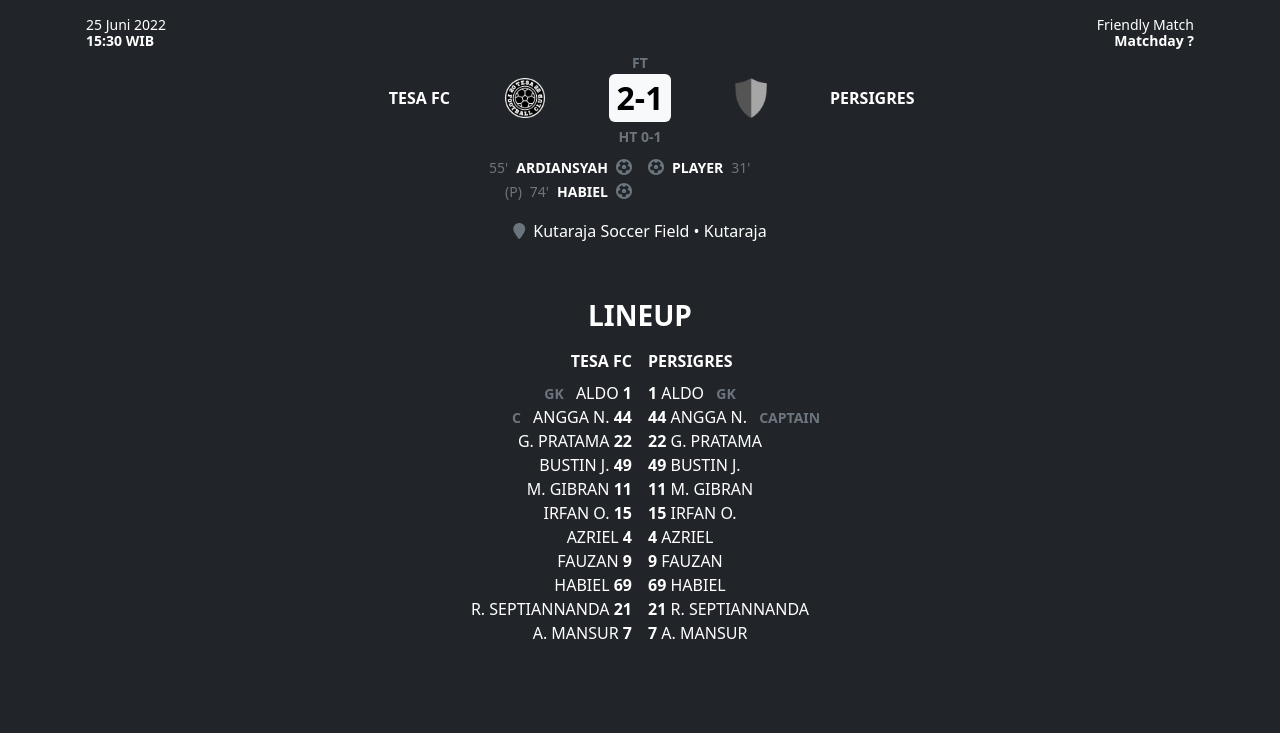
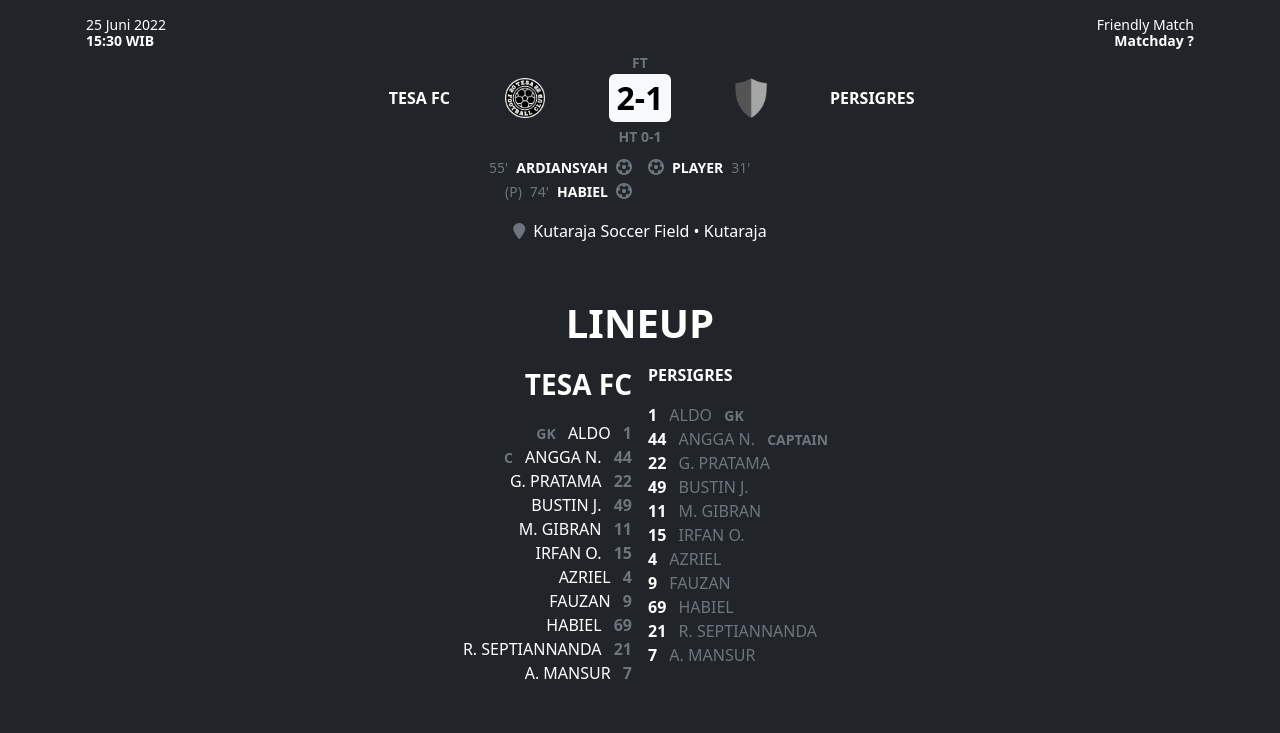
Before and after one commit to tesafc/tesafc.github.io, a Jekyll site: the page built from _matches/2022-06-25.md, in a window 1280 px wide. Shown: the part 781-1514 px from the top of the page. Built offline with Jekyll 4.4.1, drawn with Linux system fonts in a browser that asks for light colours; nearby versions of some CDN libraries; before the commit the page ends 1474 px from its top, so only the background shows below that.

Commit message:
Update match.html

```diff
--- a/_layouts/match.html
+++ b/_layouts/match.html
@@ -71,32 +71,32 @@
   </div>
   {% if page.lineup %}
   <div class="container px-0 mt-5">
-    <h3 class="text-center text-uppercase text-bg-dark fw-bolder mb-3">lineup</h3>
+    <h1 class="text-center text-uppercase text-bg-dark fw-bolder mb-3">lineup</h1>
     <div class="row g-0">
       {% if page.lineup.home-team.lineup %}
       <ul class="col-6 list-group border-0 rounded-0 p-0 pe-2">
-        <li class="list-group-item text-bg-dark text-end border-0 p-0 pb-2">
-          <span class="text-end text-uppercase fw-bolder border-0 p-0">{{ page.home-team.name }}</span>
+        <li class="list-group-item text-bg-dark text-end border-0 p-0 pb-3">
+          <span class="text-end text-uppercase fs-3 fw-bolder border-0 p-0">{{ page.home-team.name }}</span>
         </li>
         {% for player in page.lineup.home-team.lineup %}
         <li class="list-group-item text-bg-dark text-end border-0 p-0">
-          {% if player.role %}<small class="text-uppercase fw-bolder text-secondary pe-2">{{ player.role }}</small>{% endif %}
-          <span class="text-uppercase">{{ player.name }}</span>
-          <span class="text-uppercase fw-bolder">{{ player.no-punggung }}</span>
+          {% if player.role %}<small class="text-uppercase fw-bolder text-secondary">{{ player.role }}</small>{% endif %}
+          <span class="text-uppercase px-2">{{ player.name }}</span>
+          <span class="text-uppercase text-secondary fw-bolder">{{ player.no-punggung }}</span>
         </li>
         {% endfor %}
       </ul>
       {% endif %}
       {% if page.lineup.away-team.lineup %}
       <ul class="col-6 list-group border-0 rounded-0 p-0 ps-2">
-        <li class="list-group-item text-bg-dark text-start border-0 p-0 pb-2">
-          <span class="text-end text-uppercase fw-bolder border-0 p-0">{{ page.away-team.name }}</span>
+        <li class="list-group-item text-bg-dark text-start border-0 p-0 pb-3">
+          <span class="text-end text-uppercase fa-3 fw-bolder border-0 p-0">{{ page.away-team.name }}</span>
         </li>
         {% for player in page.lineup.away-team.lineup %}
         <li class="list-group-item text-bg-dark text-start border-0 p-0">
           <span class="text-uppercase fw-bolder">{{ player.no-punggung }}</span>
-          <span class="text-uppercase">{{ player.name }}</span>
-          {% if player.role %}<small class="text-uppercase fw-bolder text-secondary ps-2">{{ player.role }}</small>{% endif %}
+          <span class="text-uppercase text-secondary px-2">{{ player.name }}</span>
+          {% if player.role %}<small class="text-uppercase fw-bolder text-secondary">{{ player.role }}</small>{% endif %}
         </li>
         {% endfor %}
       </ul>
```
